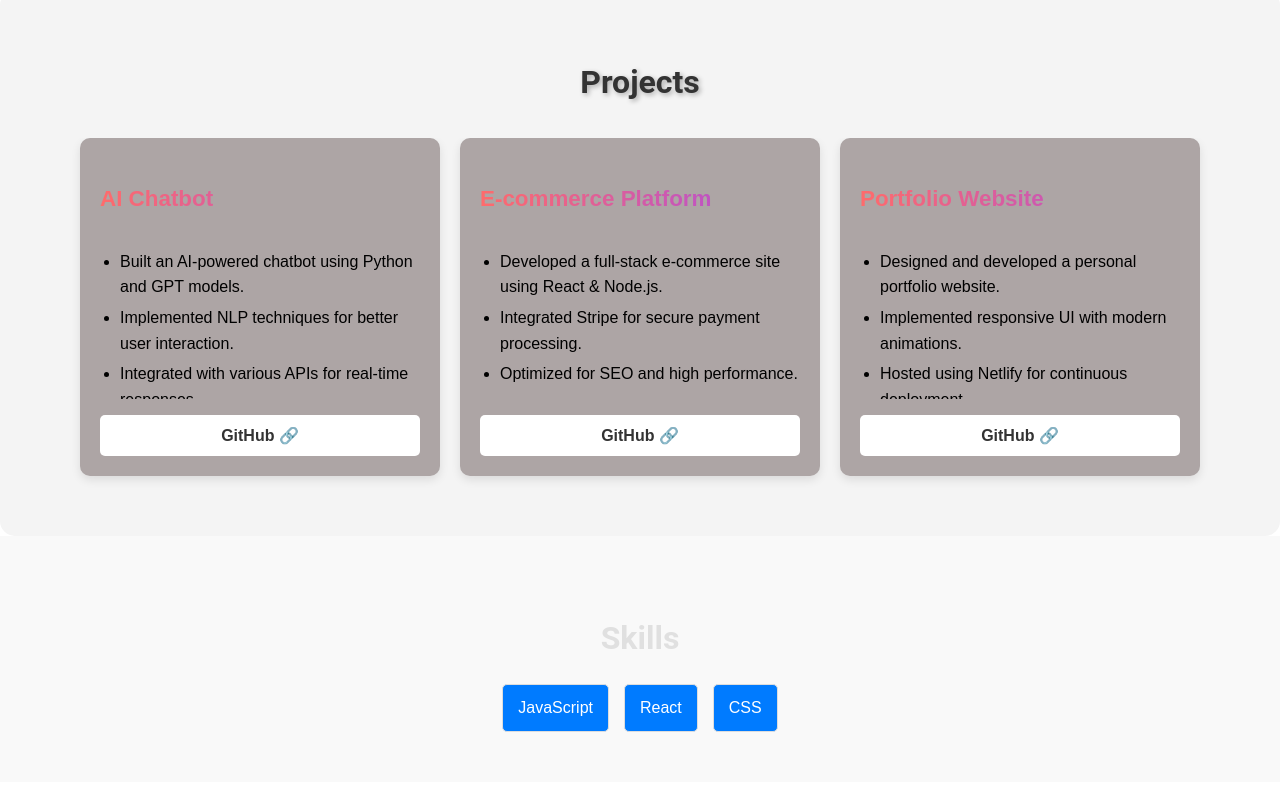
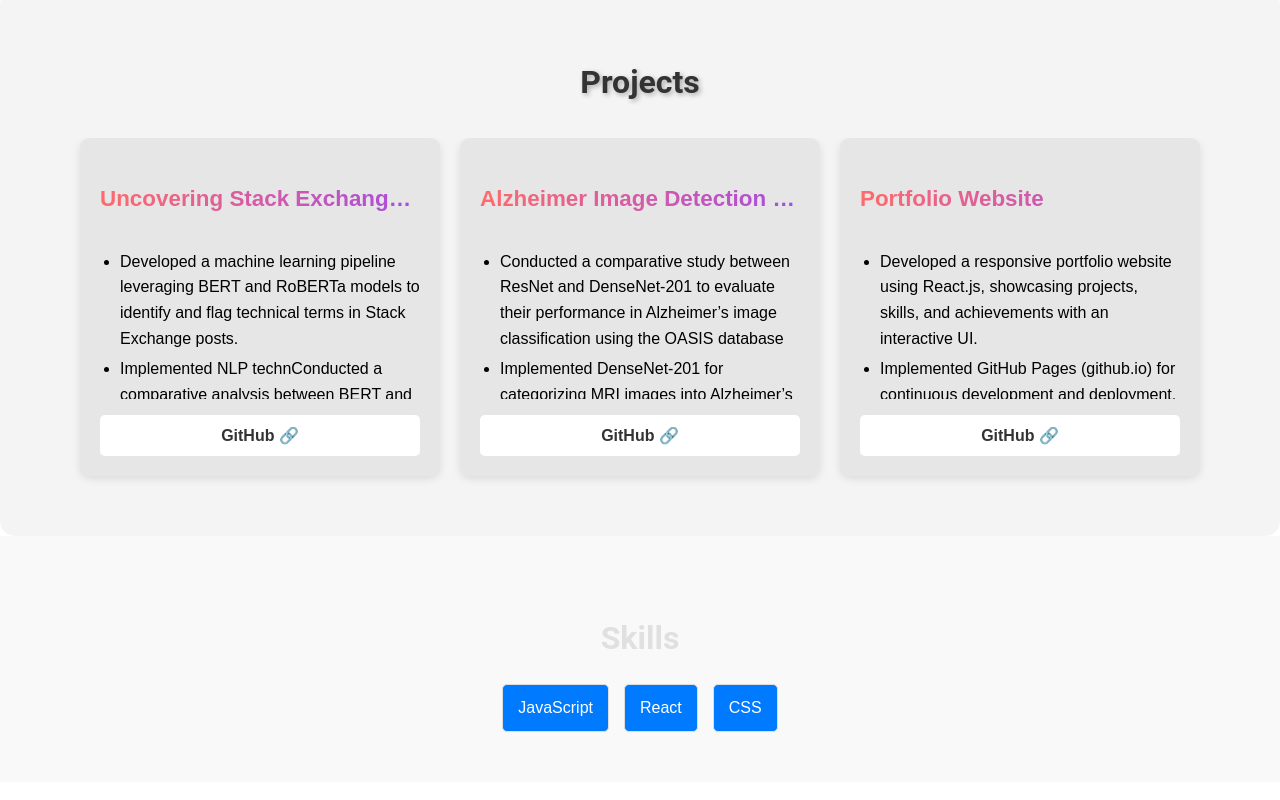
Before and after one commit to ArleneDcosta/portfolio, a React (Create React App) app: page / in a window 1280 px wide. Shown: the part 1700-2500 px from the top of the page. Built offline with nearby package versions, Linux system fonts and the light colour scheme.

Commit message:
Updated Projects and Project Card

```diff
--- a/src/components/Projects/Projects.css
+++ b/src/components/Projects/Projects.css
@@ -50,14 +50,14 @@
 
 /* Individual card styles */
 .card {
-  background-color: #ada5a5;
+  background-color: #e6e6e6; /* Lighter grey for a soft look */
   color: #333;
   padding: 20px;
   border-radius: 10px;
   width: 320px;
   flex-shrink: 0;
   text-align: left;
-  box-shadow: 0px 4px 10px rgba(0, 0, 0, 0.1);
+  box-shadow: 0px 3px 8px rgba(0, 0, 0, 0.1);
   transition: transform 0.3s ease, background-color 0.3s ease;
   display: flex;
   flex-direction: column;
@@ -77,6 +77,7 @@
   text-overflow: ellipsis;
 }
 
+/* Bullet point list */
 .card ul {
   list-style-type: disc;
   padding-left: 20px;
@@ -87,13 +88,13 @@
   -ms-overflow-style: none;
 }
 
-
 .card ul::-webkit-scrollbar {
   width: 0px;
   height: 0px;
   display: none;
 }
 
+/* Ensure bullet points wrap correctly */
 .card ul li {
   font-size: 1rem;
   color: #000;
@@ -121,7 +122,7 @@
   color: #000;
 }
 
-
+/* Responsive Design */
 @media (max-width: 768px) {
   .project-cards {
     justify-content: flex-start;
--- a/src/data/projectData.js
+++ b/src/data/projectData.js
@@ -1,30 +1,36 @@
 const projectData = [
     {
-      title: "AI Chatbot",
+      title: "Uncovering Stack Exchange Data through data Mining",
       description: [
-        "Built an AI-powered chatbot using Python and GPT models.",
-        "Implemented NLP techniques for better user interaction.",
-        "Integrated with various APIs for real-time responses."
+        "Developed a machine learning pipeline leveraging BERT and RoBERTa models to identify and flag technical terms in Stack Exchange posts.",
+        "Implemented NLP technConducted a comparative analysis between BERT and RoBERTa, evaluating their effectiveness in detecting domain-specific terminology with contextual accuracy.",
+        "Constructed a technical term vector by extracting flagged terms and used it as a feature input for a predictive model to estimate upvote scores, identifying high-value posts.",
+        "Integrated NLP techniques and transformer-based embeddings to enhance term relevance detection and improve post ranking predictions.",
+        "Did a comparative study of different ML models to predict upvote scores on a post based on the technical term vectors(TF-IDF)"
       ],
-      github: "https://github.com/yourprojectlink",
+      github: "https://github.com/ArleneDcosta/StackExchangePatternandPrediction",
     },
     {
-      title: "E-commerce Platform",
+      title: "Alzheimer Image Detection and Prediction using OASIS Dataset",
       description: [
-        "Developed a full-stack e-commerce site using React & Node.js.",
-        "Integrated Stripe for secure payment processing.",
-        "Optimized for SEO and high performance."
+        "Conducted a comparative study between ResNet and DenseNet-201 to evaluate their performance in Alzheimer’s image classification using the OASIS database",
+        "Implemented DenseNet-201 for categorizing MRI images into Alzheimer’s and Non-Alzheimer’s classes, achieving high accuracy through fine-tuning and transfer learning.",
+        "Developed a full-stack application with Flask as the server-side routing service, handling model inference and API requests.",
+        "Designed an intuitive frontend using HTML/CSS, ensuring a seamless user experience for uploading MRI images and viewing predictions.",
+        "Utilized SQLite as the database for storing image metadata and prediction results, ensuring efficient data management."
       ],
-      github: "https://github.com/yourprojectlink",
+      github: "https://github.com/ArleneDcosta/Alzheimerimagesdetection",
     },
     {
       title: "Portfolio Website",
       description: [
-        "Designed and developed a personal portfolio website.",
-        "Implemented responsive UI with modern animations.",
-        "Hosted using Netlify for continuous deployment."
+        "Developed a responsive portfolio website using React.js, showcasing projects, skills, and achievements with an interactive UI.",
+        "Implemented GitHub Pages (github.io) for continuous development and deployment, leveraging npm build and deploy for automated updates.",
+        "Designed a modern and user-friendly interface with reusable React components, ensuring scalability and maintainability.",
+        "Optimized performance through efficient state management, and responsive design techniques for better user experience.",
+        "Integrated contact forms, project showcases, and social media links to enhance engagement and accessibility."
       ],
-      github: "https://github.com/yourprojectlink",
+      github: "https://github.com/ArleneDcosta/portfolio",
     },
   ];
 
```
